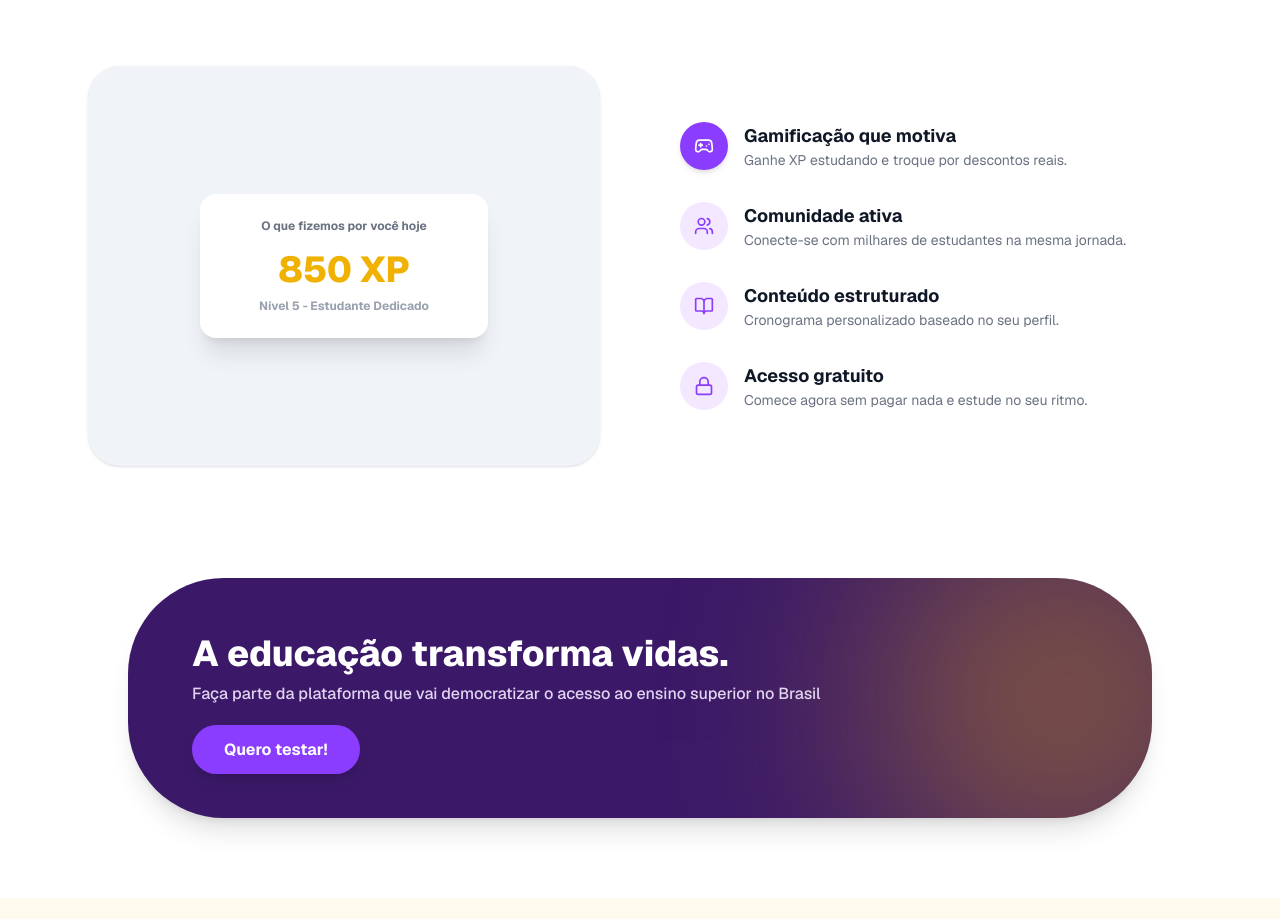
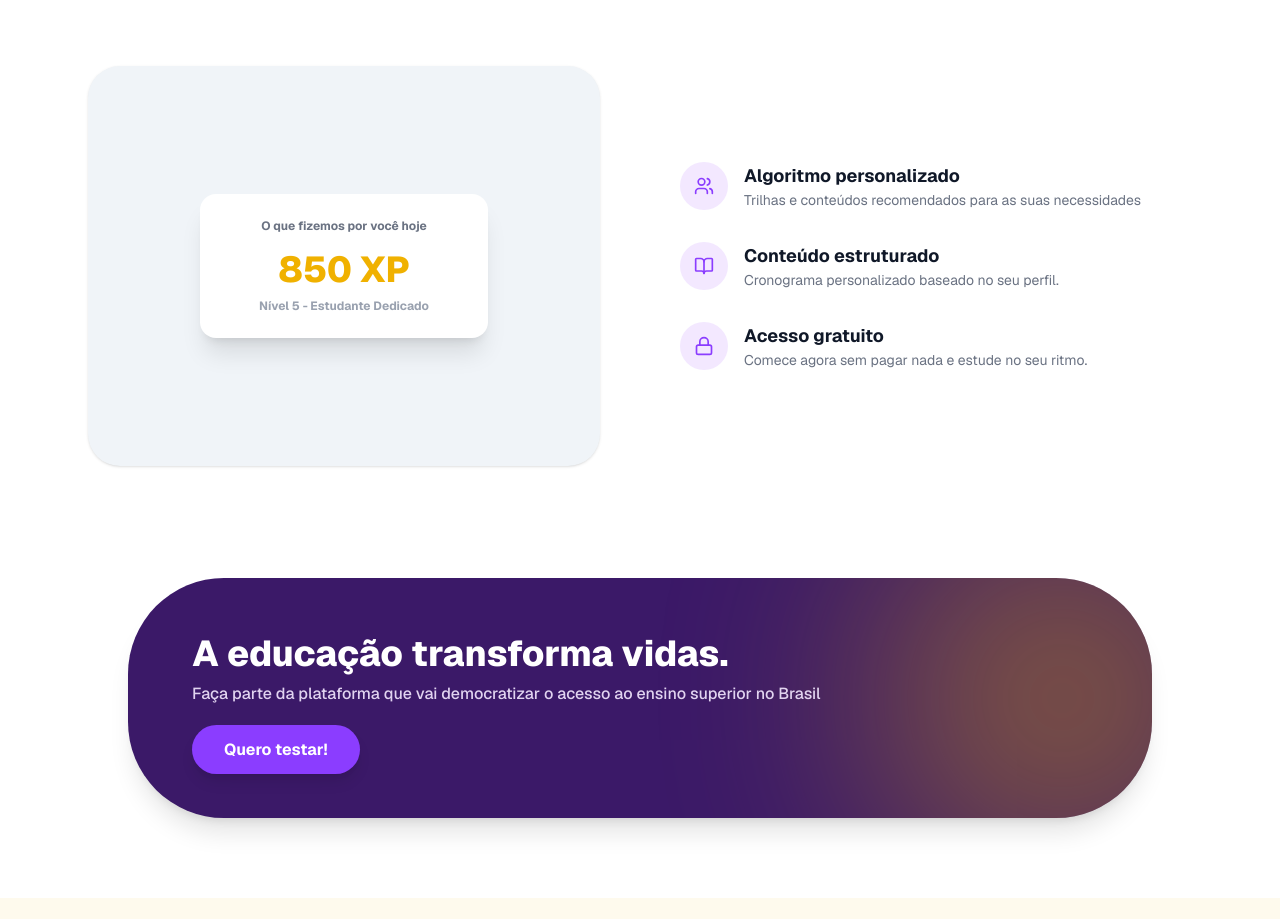
Before and after one commit to leterizza/LandingPage, a Next.js app: page / in a window 1280 px wide. Shown: the part 1547-2466 px from the top of the page. Built offline with nearby package versions, Linux system fonts and the light colour scheme.

Commit message:
Remoção de tópicos em 'Conheça a plataforma'

```diff
--- a/src/app/page.tsx
+++ b/src/app/page.tsx
@@ -226,7 +226,7 @@ export default function Home() {
                 </div>
 
                 <div className="space-y-8">
-                    <div className="flex gap-4 items-center">
+                    {/* <div className="flex gap-4 items-center">
                         <div className="w-12 h-12 rounded-full bg-[#8B3DFF] text-white flex items-center justify-center shrink-0 shadow-md">
                             <Gamepad2 className="w-5 h-5" />
                         </div>
@@ -234,14 +234,14 @@ export default function Home() {
                             <h3 className="font-bold text-lg text-gray-900">Gamificação que motiva</h3>
                             <p className="text-gray-500 text-sm">Ganhe XP estudando e troque por descontos reais.</p>
                         </div>
-                    </div>
+                    </div> */}
                     <div className="flex gap-4 items-center">
                         <div className="w-12 h-12 rounded-full bg-purple-100 text-[#8B3DFF] flex items-center justify-center shrink-0">
                             <Users className="w-5 h-5" />
                         </div>
                         <div>
-                            <h3 className="font-bold text-lg text-gray-900">Comunidade ativa</h3>
-                            <p className="text-gray-500 text-sm">Conecte-se com milhares de estudantes na mesma jornada.</p>
+                            <h3 className="font-bold text-lg text-gray-900">Algoritmo personalizado</h3>
+                            <p className="text-gray-500 text-sm">Trilhas e conteúdos recomendados para as suas necessidades</p>
                         </div>
                     </div>
                     <div className="flex gap-4 items-center">
```
